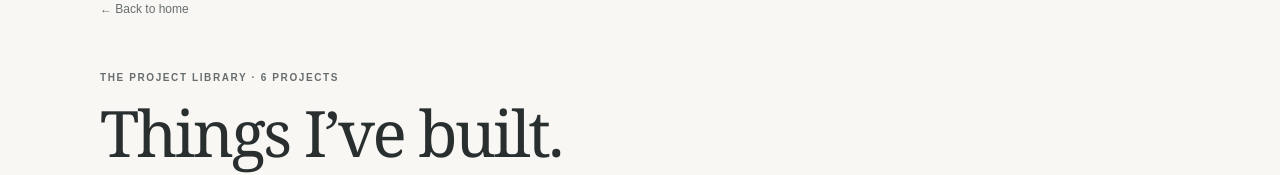
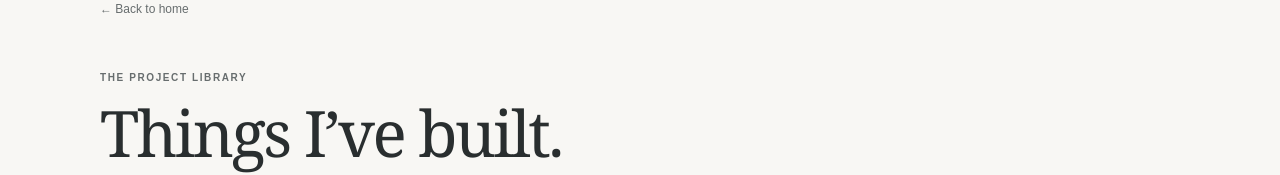
Before and after one commit to huynguyen9999/Portfolio, a Next.js app: page /projects in a window 1280 px wide. Shown: the part 160-335 px from the top of the page. Built offline with nearby package versions, Linux system fonts and the light colour scheme; no server answers.

Commit message:
Remove project count from library heading

```diff
--- a/app/projects/page.tsx
+++ b/app/projects/page.tsx
@@ -17,9 +17,7 @@ export default function ProjectsPage() {
         ← Back to home
       </Link>
       <header className="library-header">
-        <p className="eyebrow">
-          The project library · {projects.length} projects
-        </p>
+        <p className="eyebrow">The project library</p>
         <h1>Things I’ve built.</h1>
       </header>
       <div className="library-grid">
```
